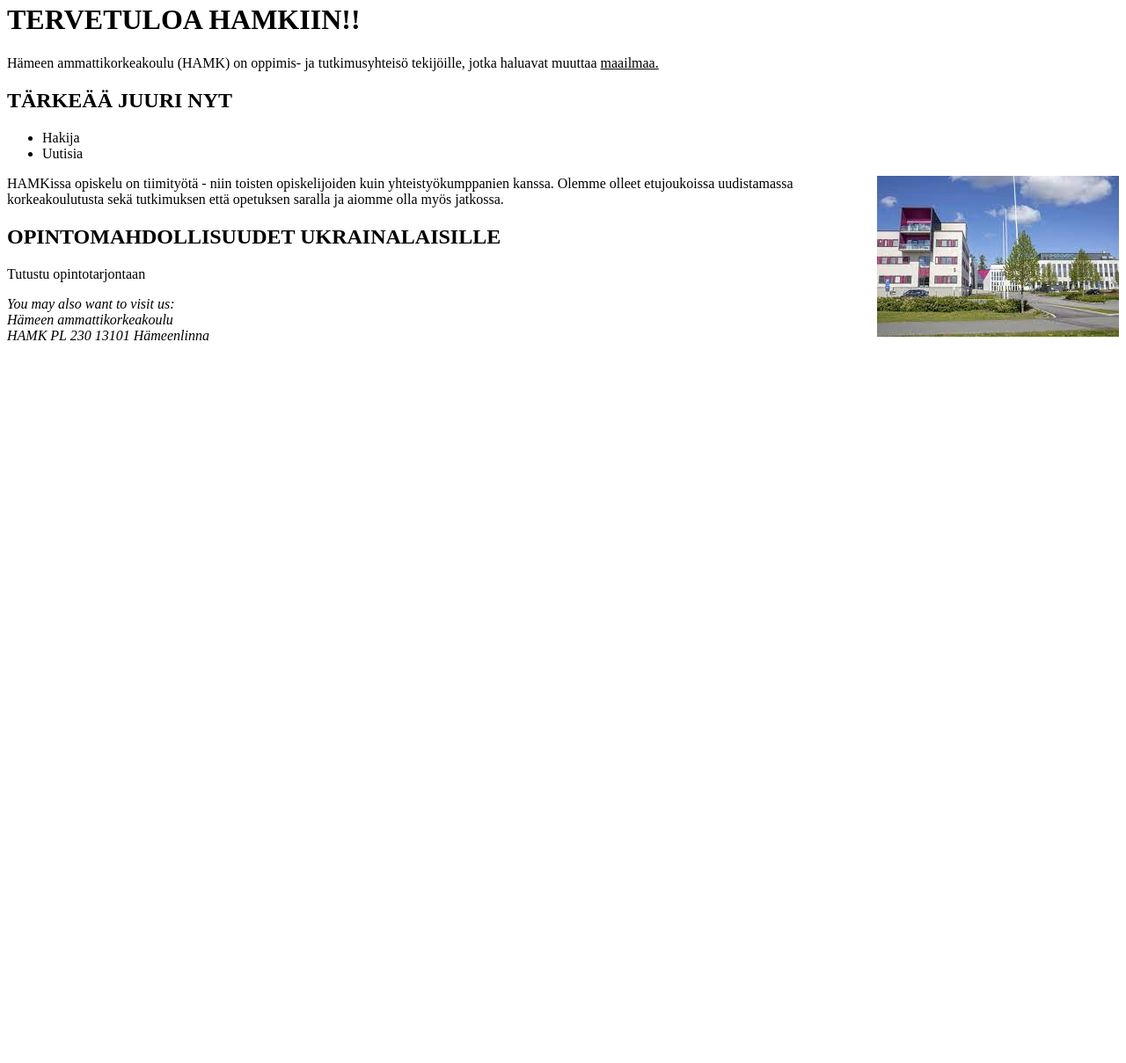
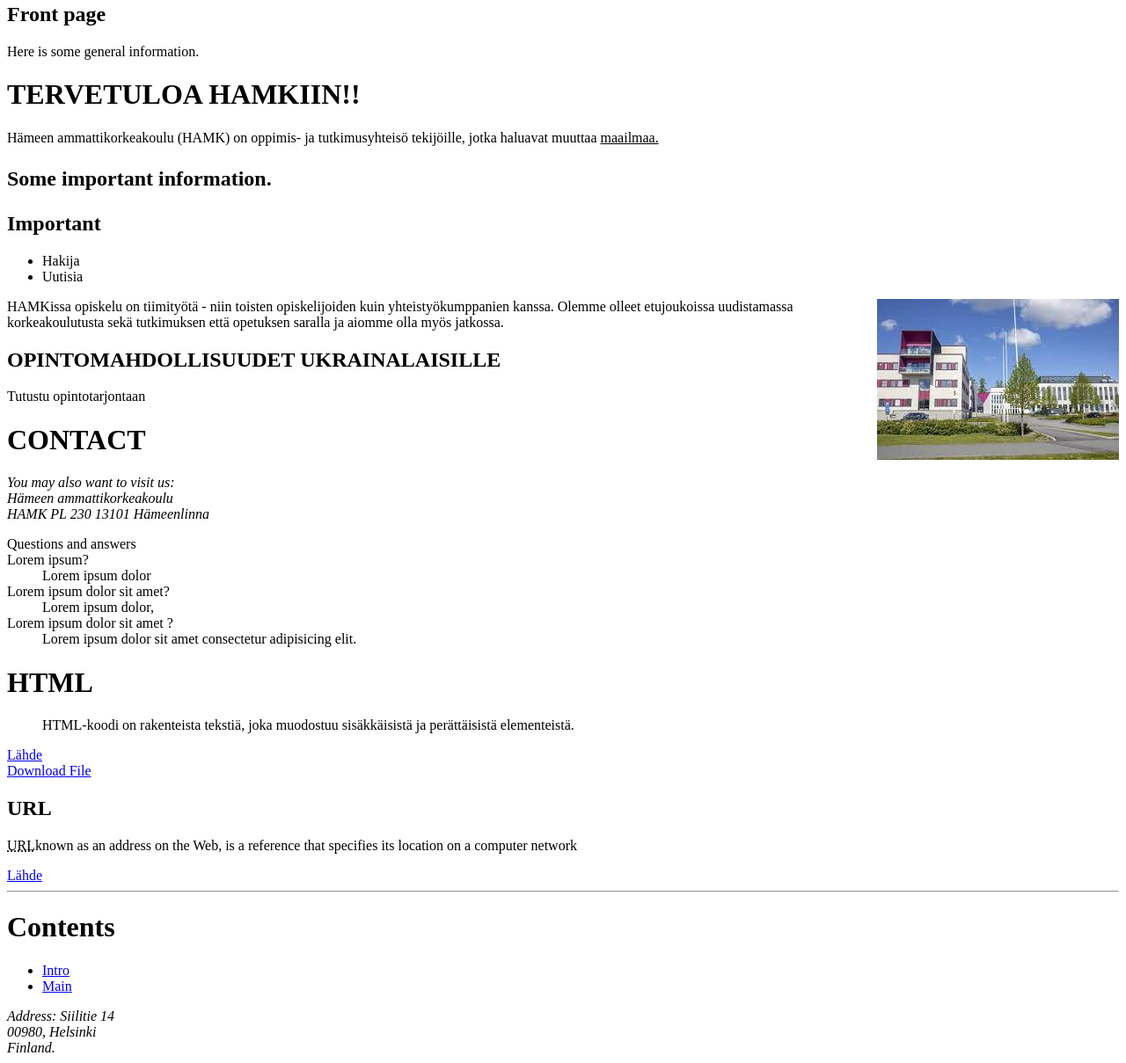
Before and after one commit to MiikaKonttila/indiTasks, a plain HTML site: page exercise2.html in a window 1280 px wide. Shown: the part 316-1525 px from the top of the page at 88% size. Before the commit the page ends 800 px from the top, so only its background shows below. Drawn offline with Linux system fonts and the light colour scheme.

Commit message:
exercise 3

```diff
--- a/exercise2.html
+++ b/exercise2.html
@@ -24,6 +24,8 @@
 
 
         <main>
+            <h2 id="section1"> Front page</h2>
+            <p>Here is some general information.</p>
         <h1>
             TERVETULOA HAMKIIN!!
 
@@ -35,8 +37,9 @@
 
     </div>
         <h2>
-            TÄRKEÄÄ JUURI NYT
+            <p>Some important information.</p>
         </h2>
+            <h2 id="section2">Important</h2>
         <ul>
             <li>Hakija</li>
             <li>Uutisia</li>
@@ -59,12 +62,69 @@
 
     </div>
 
+
     <div>
+        <h1>CONTACT</h1>
         <address>
             You may also want to visit us: <br />
             Hämeen ammattikorkeakoulu <br />
             HAMK PL 230 13101 Hämeenlinna <br />
         </address>
     </div>
+
+    <div>
+        <dl>
+            <dt>Questions and answers</dt>
+            <dt>Lorem ipsum?</dt>
+            <dd>Lorem ipsum dolor </dd>
+            <dt>Lorem ipsum dolor sit amet?</dt>
+            <dd>Lorem ipsum dolor, </dd>
+            <dt>Lorem ipsum dolor sit amet ?</dt>
+            <dd>Lorem ipsum dolor sit amet consectetur adipisicing elit. </dd>
+        </dl>
+
+
+    </div>
+    <div>
+        <h1>HTML</h1>
+
+        <blockquote>HTML-koodi on rakenteista tekstiä, joka muodostuu sisäkkäisistä ja perättäisistä elementeistä.</blockquote>
+        <a href="https://fi.wikipedia.org/wiki/HTML" target="_blank">Lähde</a>
+
+    </div>
+
+    <div>
+        <!--  Exercise 3: Validation & Adding More Elements -->
+
+        <a href="https://dipaish.github.io/www2020/css/devenvironment.png" download="devenvironment.png">Download File</a>
+    </div>
+
+    <div>
+        <h2>URL</h2>
+        <p> <abbr title="Uniform Resource Locator">URL</abbr>known as an address on the Web,
+             is a reference that specifies its location on a computer network</p>
+             <a href="https://en.wikipedia.org/wiki/URL" target="_blank">Lähde</a>
+    </div>
+
+
+    <div>
+        <hr>
+        <h1>Contents</h1>
+        <ul>
+            <li><a href="#section1">Intro</a></li>
+            <li><a href="#section2">Main</a></li>
+        </ul>
+
+
+    </div>
+    <div>
+        <address>
+            Address: Siilitie 14<br>
+            00980, Helsinki<br>
+            Finland.
+        </address>
+    </div>
+
+
 </body>
 </html>
```
Also changed, not shown: exercise1.html (+9 -3 lines).
